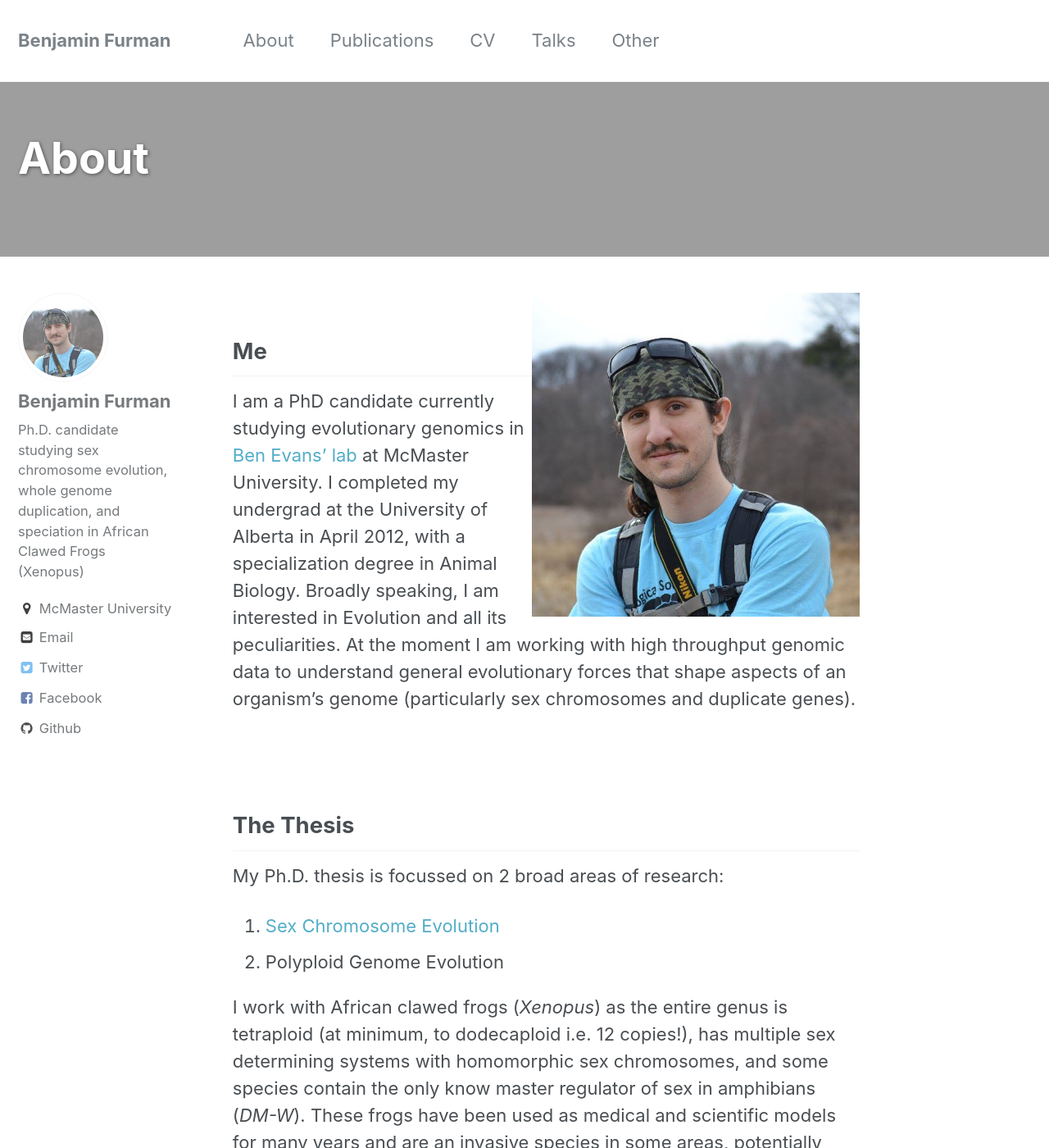
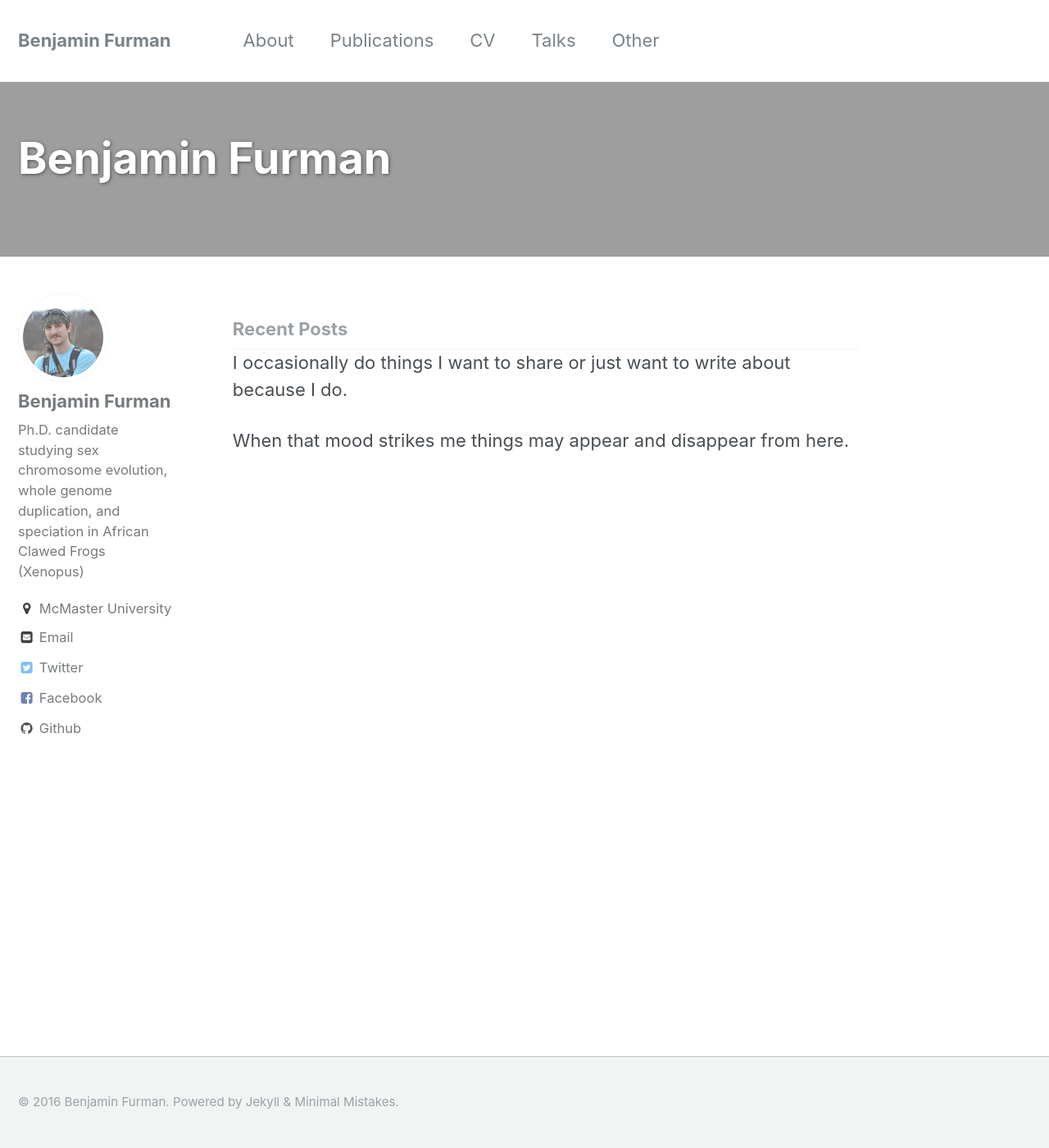
Before and after one commit to benjaminfurman/benjaminfurman.github.io, a Jekyll site: the page built from index.html, in a window 1280 px wide and 1400 px high. Shown: the whole window at 82% size. Built offline with Jekyll 4.4.1, drawn with Linux system fonts in a browser that asks for light colours; the list of posts is cut into pages by our own code; some of the changed text lies outside the part shown.

Commit message:
changed back to regular index.html

```diff
--- a/index.html
+++ b/index.html
@@ -1,31 +1,23 @@
 ---
 layout: single
 author_profile: true
-title: About
 header:
   overlay_color: "#000"
-  overlay_image:  DSC_0145.JPG
+  overlay_image: river_monitor.jpg
+title: "  "
 ---
 
-<img src="{{ '/images/moustache.jpg' | prepend: site.baseurl }}" alt="" style="width: 400px; float: right">
+{% include base_path %}
 
+<h3 class="archive__subtitle">{{ site.data.ui-text[site.locale].recent_posts | default: "Recent Posts" }}</h3>
 
-## Me
+<p>I occasionally do things I want to share or just want to write about because I do.</p>
 
-I am a PhD candidate currently studying evolutionary genomics in [Ben Evans’ lab](http://benevanslab.wordpress.com/) at McMaster University. I completed my undergrad at the University of Alberta in April 2012, with a specialization degree in Animal Biology. Broadly speaking, I am interested in Evolution and all its peculiarities. At the moment I am working with high throughput genomic data to understand general evolutionary forces that shape aspects of an organism’s genome (particularly sex chromosomes and duplicate genes).
-<br>
-<br>
+<p>When that mood strikes me things may appear and disappear from here.</p>
 <br>
 
-## The Thesis
-My Ph.D. thesis is focussed on 2 broad areas of research:
+{% for post in paginator.posts %}
+  {% include archive-single.html %}
+{% endfor %}
 
-1. [Sex Chromosome Evolution](/_pages/sex_chr_project/)
-2. Polyploid Genome Evolution
-
-I work with African clawed frogs (*Xenopus*) as the entire genus is tetraploid (at minimum, to dodecaploid i.e. 12 copies!), has multiple sex determining systems with homomorphic sex chromosomes, and some species contain the only know master regulator of sex in amphibians (*DM-W*). These frogs have been used as medical and scientific models for many years and are an invasive species in some areas, potentially causing great ecological impact.
-
-
-## Genetics and Species
-
-Another interest of mine is to use genetic tools to assess species dynamics. Recently, my colleagues and I have studied the phylogeography of the most widespread African clawed frog (*Xenopus laevis*), providing insight in to the overall genetic structuring of this species and gene flow between it and its close relatives. We've also investigated genetic introgression of the extremely vulnerable *X. gilli* and sympatric *X. laevis* populations. For my undergrad thesis, I assessed the impact of urban development on the genetic connectivity of a wood frog (*Rana sylvatica*) population.
+{% include paginator.html %}
--- a/index.md
+++ /dev/null
@@ -1,31 +0,0 @@
----
-layout: single
-author_profile: true
-title: About
-header:
-  overlay_color: "#000"
-  overlay_image:  DSC_0145.JPG
----
-
-<img src="{{ '/images/moustache.jpg' | prepend: site.baseurl }}" alt="" style="width: 400px; float: right">
-
-
-## Me
-
-I am a PhD candidate currently studying evolutionary genomics in [Ben Evans’ lab](http://benevanslab.wordpress.com/) at McMaster University. I completed my undergrad at the University of Alberta in April 2012, with a specialization degree in Animal Biology. Broadly speaking, I am interested in Evolution and all its peculiarities. At the moment I am working with high throughput genomic data to understand general evolutionary forces that shape aspects of an organism’s genome (particularly sex chromosomes and duplicate genes).
-<br>
-<br>
-<br>
-
-## The Thesis
-My Ph.D. thesis is focussed on 2 broad areas of research:
-
-1. [Sex Chromosome Evolution](/_pages/sex_chr_project/)
-2. Polyploid Genome Evolution
-
-I work with African clawed frogs (*Xenopus*) as the entire genus is tetraploid (at minimum, to dodecaploid i.e. 12 copies!), has multiple sex determining systems with homomorphic sex chromosomes, and some species contain the only know master regulator of sex in amphibians (*DM-W*). These frogs have been used as medical and scientific models for many years and are an invasive species in some areas, potentially causing great ecological impact.
-
-
-## Genetics and Species
-
-Another interest of mine is to use genetic tools to assess species dynamics. Recently, my colleagues and I have studied the phylogeography of the most widespread African clawed frog (*Xenopus laevis*), providing insight in to the overall genetic structuring of this species and gene flow between it and its close relatives. We've also investigated genetic introgression of the extremely vulnerable *X. gilli* and sympatric *X. laevis* populations. For my undergrad thesis, I assessed the impact of urban development on the genetic connectivity of a wood frog (*Rana sylvatica*) population.
```
